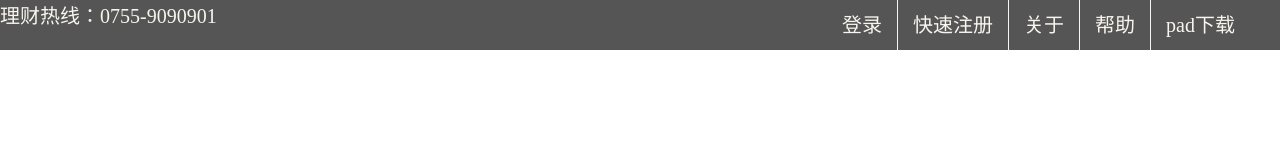
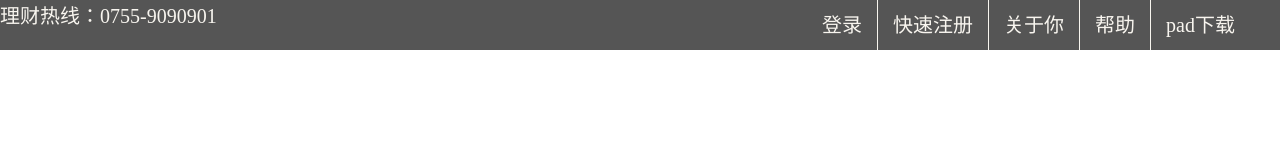
Before and after one commit to yeniangshou/less-demo, a plain HTML site: page src/index.html in a window 1280 px wide. Drawn offline with Linux system fonts and the light colour scheme.

Commit message:
修改了关于，改为ni

```diff
--- a/src/index.html
+++ b/src/index.html
@@ -19,7 +19,7 @@
 			<ul class="nav">
 				<li><a href="">登录</a></li>
 				<li><a href="">快速注册</a></li>
-				<li><a href="">关于</a></li>
+				<li><a href="">关于你</a></li>
 				<li><a href="">帮助</a></li>
 				<li><a href="">pad下载</a></li>
 			</ul>
```
